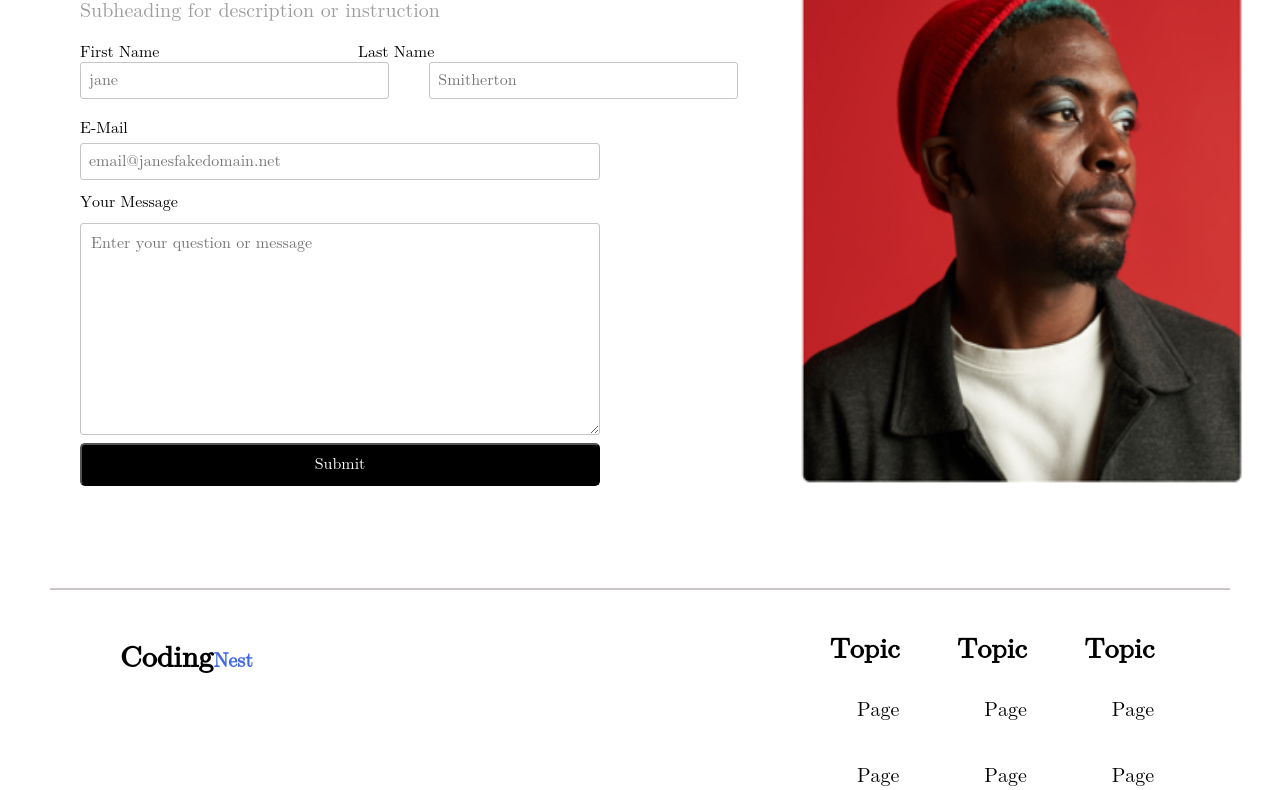
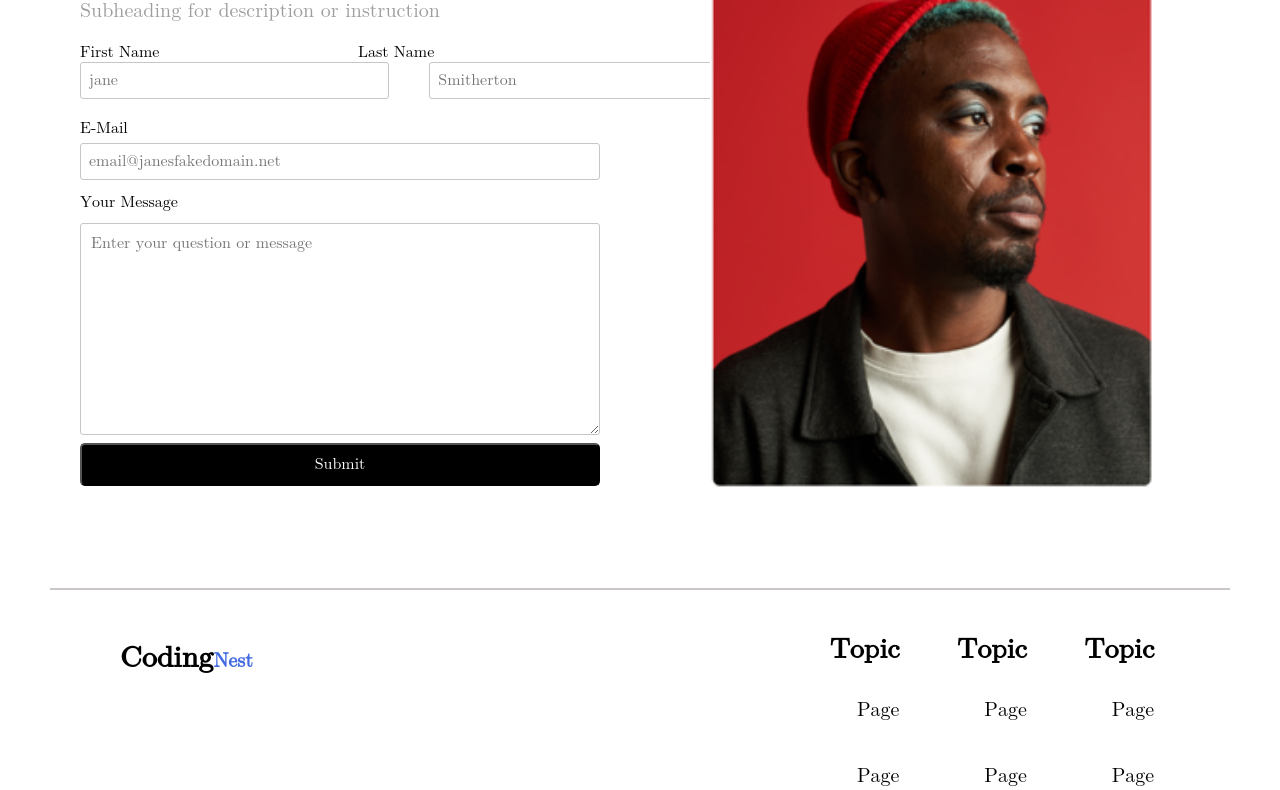
Before and after one commit to 1NonlyRohan/Coding-Nest-Assignment-12-v2, a plain HTML site: page index.html in a window 1280 px wide. Shown: the part 207-997 px from the top of the page. Drawn offline with Linux system fonts and the light colour scheme.

Commit message:
Positioning Updates

```diff
--- a/style.css
+++ b/style.css
@@ -45,7 +45,8 @@ button a {
 
 main img {
     position: absolute;
-    margin: 50px 0 0 800px;
+    top: 120px;
+    right: 120px;
     height: 580px;
 }
 
```
